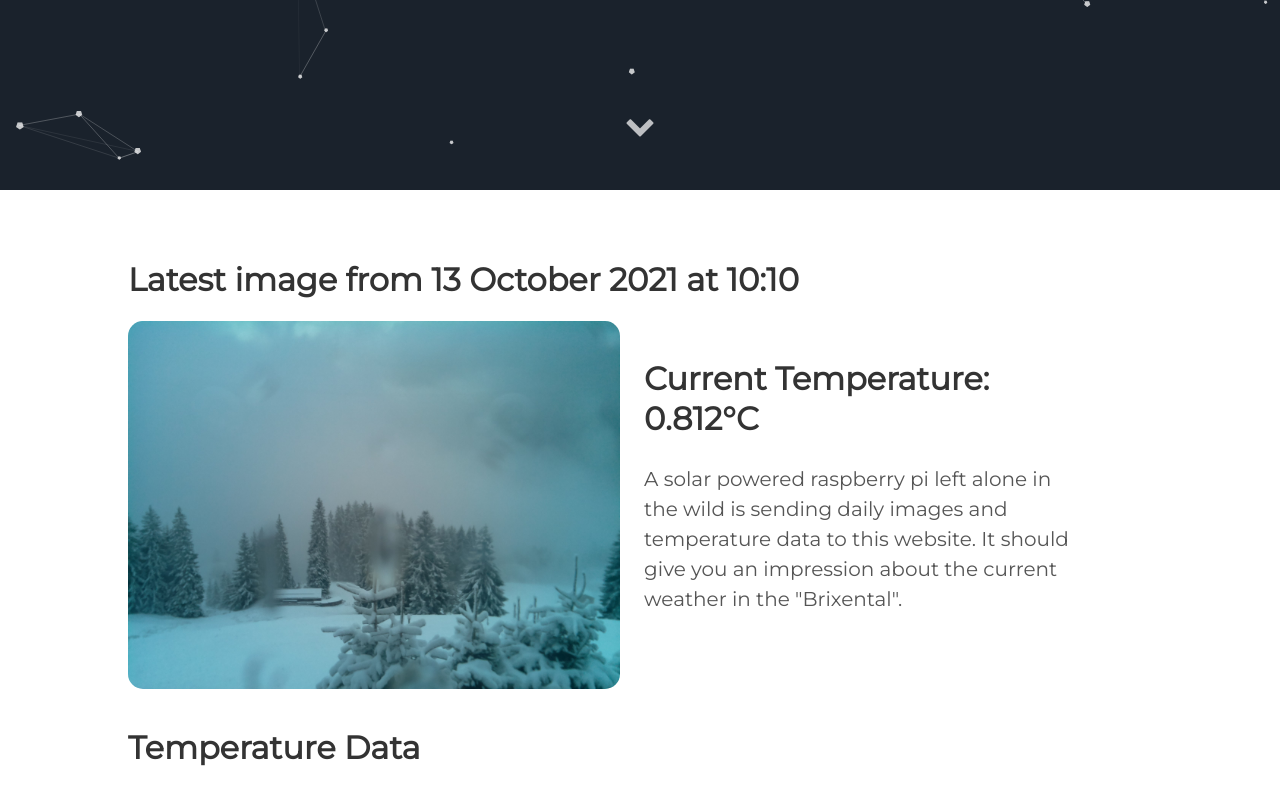
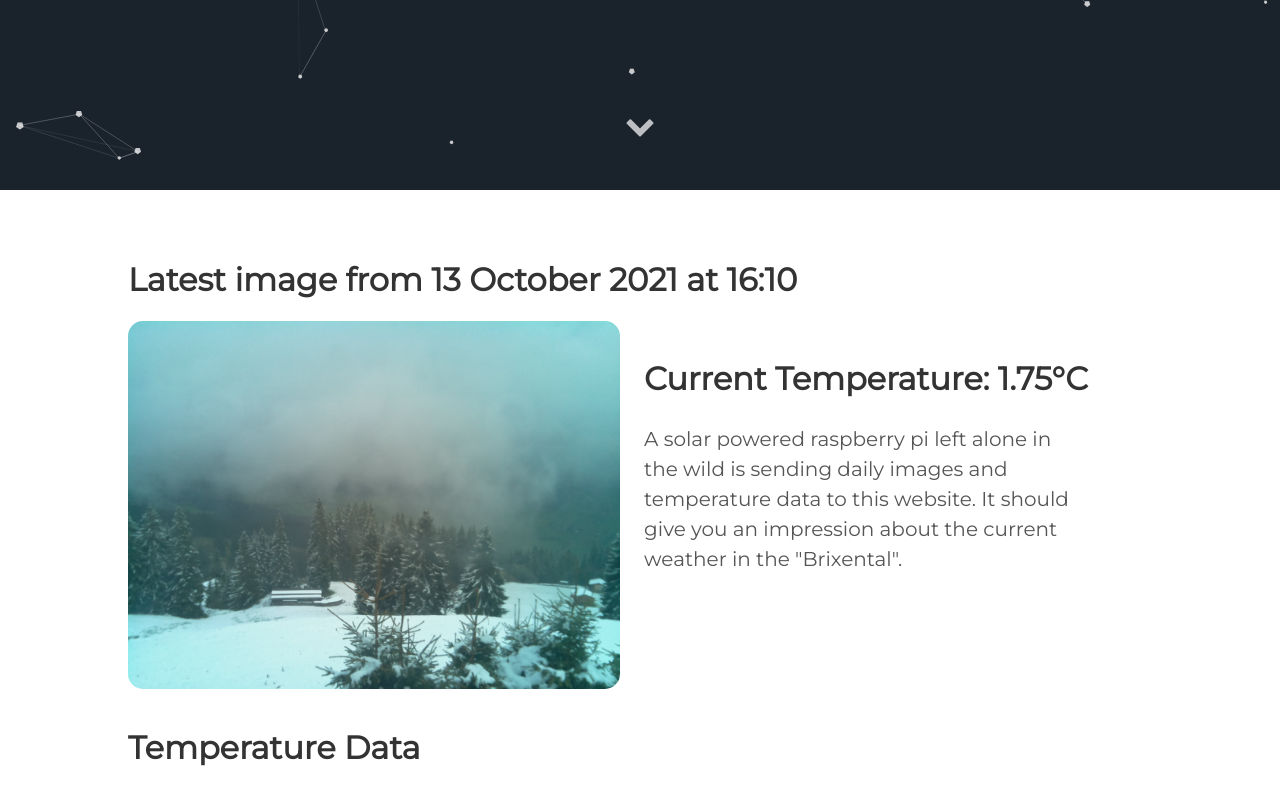
Before and after one commit to vektorious/vektorious.github.io, a Jekyll site: the page built from resources/huette.md, in a window 1280 px wide and 900 px high, scrolled down 710 px. Shown: the top 805 px of the window. Built offline with Jekyll 4.4.1, drawn with Linux system fonts in a browser that asks for light colours.

Commit message:
I'm a bot beep boop

```diff
--- a/resources/huette.md
+++ b/resources/huette.md
@@ -6,13 +6,13 @@ image: '/assets/img/'
 description: 'Live image from the Austrian alps'
 twitter_text: ' '
 ---
-## Latest image from 13 October 2021 at 10:10
+## Latest image from 13 October 2021 at 16:10
 <div class="huette">
   <div class="huette-image">
     <img src="{{ "/assets/img/huette.jpg" | prepend: site.baseurl }}">
   </div>
   <div class="huette-text">
-        <h2>Current Temperature: 0.812°C</h2>
+        <h2>Current Temperature: 1.75°C</h2>
         <p>A solar powered raspberry pi left alone in the wild is sending daily images and temperature data to this website. It should give you an impression about the current weather in the "Brixental".</p>
 
   </div>
```
Also changed, not shown: rpi-script/2021-10-13_160921.txt (renamed from rpi-script/2021-10-13_100920.txt, +5 -5 lines), rpi-script/huette.md (+2 -2 lines), assets/img/huette.jpg, assets/img/temp_plot.png, rpi-script/temp_plot.png, 1 other file.
